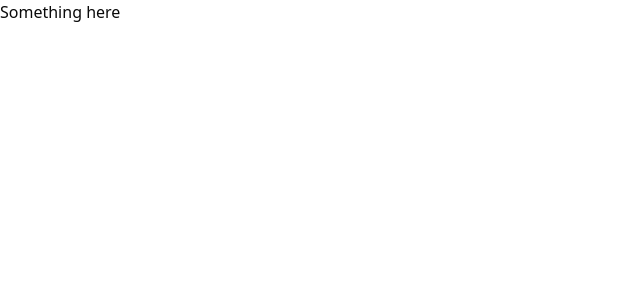
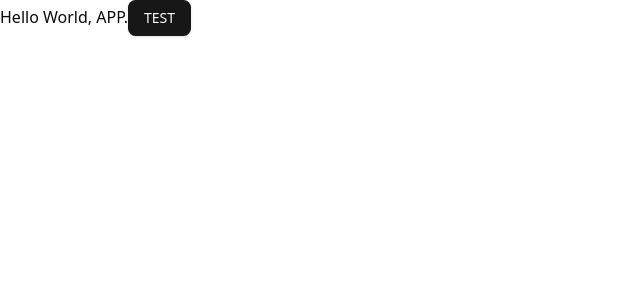
Before and after one commit to akshilverma/secret-santa, a React (Vite) app in the folder frontend-service/: page / in a window 1280 px wide. Shown: the top 300 px of the page, without its empty margins (0-640 px from the left). Built offline with nearby package versions, Linux system fonts and the light colour scheme.

Commit message:
Add react router

```diff
--- a/frontend-service/eslint.config.mjs
+++ b/frontend-service/eslint.config.mjs
@@ -9,7 +9,7 @@
 export default tseslint.config(
     { ignores: ["dist", "vite.config.ts"] },
     {
-        extends: [js.configs.recommended, eslintConfigPrettier, ...tseslint.configs.strictTypeChecked],
+        extends: [js.configs.recommended, eslintConfigPrettier, ...tseslint.configs.recommended],
         files: ["**/*.{ts,tsx}"],
         languageOptions: {
             ecmaVersion: 2020,
--- a/frontend-service/package.json
+++ b/frontend-service/package.json
@@ -15,13 +15,14 @@
         "preview": "vite preview"
     },
     "dependencies": {
+        "@radix-ui/react-slot": "^1.1.2",
         "class-variance-authority": "^0.7.1",
         "clsx": "^2.1.1",
         "lucide-react": "^0.475.0",
         "react": "^19.0.0",
         "react-dom": "^19.0.0",
-        "tailwind-merge": "^3.0.1",
-        "tailwindcss-animate": "^1.0.7"
+        "react-router": "^7.1.5",
+        "tailwind-merge": "^3.0.1"
     },
     "devDependencies": {
         "@eslint/js": "^9.19.0",
@@ -38,6 +39,7 @@
         "eslint-plugin-react-refresh": "^0.4.18",
         "globals": "^15.14.0",
         "tailwindcss": "^4.0.6",
+        "tailwindcss-animate": "^1.0.7",
         "typescript": "~5.7.2",
         "typescript-eslint": "^8.22.0",
         "vite": "^6.1.0"
--- a/frontend-service/src/App.tsx
+++ b/frontend-service/src/App.tsx
@@ -1,7 +1,13 @@
 import "./App.css";
+import { Button } from "./components/ui/button";
 
 function App() {
-    return <div>Something here</div>;
+    return (
+        <div>
+            Hello World, APP.
+            <Button>TEST</Button>
+        </div>
+    );
 }
 
 export default App;
--- /dev/null
+++ b/frontend-service/src/components/ui/button.tsx
@@ -0,0 +1,48 @@
+import * as React from "react";
+import { Slot } from "@radix-ui/react-slot";
+import { cva, type VariantProps } from "class-variance-authority";
+
+import { cn } from "@/lib/utils";
+
+const buttonVariants = cva(
+    "inline-flex items-center justify-center gap-2 whitespace-nowrap rounded-md text-sm font-medium transition-[color,box-shadow] disabled:pointer-events-none disabled:opacity-50 [&_svg]:pointer-events-none [&_svg:not([class*='size-'])]:size-4 [&_svg]:shrink-0 ring-ring/10 dark:ring-ring/20 dark:outline-ring/40 outline-ring/50 focus-visible:ring-4 focus-visible:outline-1 aria-invalid:focus-visible:ring-0",
+    {
+        variants: {
+            variant: {
+                default: "bg-primary text-primary-foreground shadow-sm hover:bg-primary/90",
+                destructive: "bg-destructive text-destructive-foreground shadow-xs hover:bg-destructive/90",
+                outline: "border border-input bg-background shadow-xs hover:bg-accent hover:text-accent-foreground",
+                secondary: "bg-secondary text-secondary-foreground shadow-xs hover:bg-secondary/80",
+                ghost: "hover:bg-accent hover:text-accent-foreground",
+                link: "text-primary underline-offset-4 hover:underline",
+            },
+            size: {
+                default: "h-9 px-4 py-2 has-[>svg]:px-3",
+                sm: "h-8 rounded-md px-3 has-[>svg]:px-2.5",
+                lg: "h-10 rounded-md px-6 has-[>svg]:px-4",
+                icon: "size-9",
+            },
+        },
+        defaultVariants: {
+            variant: "default",
+            size: "default",
+        },
+    },
+);
+
+function Button({
+    className,
+    variant,
+    size,
+    asChild = false,
+    ...props
+}: React.ComponentProps<"button"> &
+    VariantProps<typeof buttonVariants> & {
+        asChild?: boolean;
+    }) {
+    const Comp = asChild ? Slot : "button";
+
+    return <Comp data-slot="button" className={cn(buttonVariants({ variant, size, className }))} {...props} />;
+}
+
+export { Button, buttonVariants };
--- /dev/null
+++ b/frontend-service/src/components/ui/card.tsx
@@ -0,0 +1,36 @@
+import { cn } from "@/lib/utils";
+import { ComponentProps } from "react";
+
+function Card({ className, ...props }: ComponentProps<"div">) {
+    return (
+        <div
+            data-slot="card"
+            className={cn("bg-card text-card-foreground rounded-xl border shadow-sm", className)}
+            {...props}
+        />
+    );
+}
+
+function CardHeader({ className, ...props }: ComponentProps<"div">) {
+    return <div data-slot="card-header" className={cn("flex flex-col gap-1.5 p-6", className)} {...props} />;
+}
+
+function CardTitle({ className, ...props }: ComponentProps<"div">) {
+    return (
+        <div data-slot="card-title" className={cn("leading-none font-semibold tracking-tight", className)} {...props} />
+    );
+}
+
+function CardDescription({ className, ...props }: ComponentProps<"div">) {
+    return <div data-slot="card-description" className={cn("text-muted-foreground text-sm", className)} {...props} />;
+}
+
+function CardContent({ className, ...props }: ComponentProps<"div">) {
+    return <div data-slot="card-content" className={cn("p-6 pt-0", className)} {...props} />;
+}
+
+function CardFooter({ className, ...props }: ComponentProps<"div">) {
+    return <div data-slot="card-footer" className={cn("flex items-center p-6 pt-0", className)} {...props} />;
+}
+
+export { Card, CardHeader, CardFooter, CardTitle, CardDescription, CardContent };
--- a/frontend-service/src/main.tsx
+++ b/frontend-service/src/main.tsx
@@ -2,9 +2,12 @@
 import { createRoot } from "react-dom/client";
 import "./index.css";
 import App from "./App.tsx";
+import { BrowserRouter } from "react-router";
 
 createRoot(document.getElementById("root") as HTMLElement).render(
     <StrictMode>
-        <App />
+        <BrowserRouter>
+            <App />
+        </BrowserRouter>
     </StrictMode>,
 );
```
Also changed, not shown: 1 other file (tests, documents, lock files or other folders).
